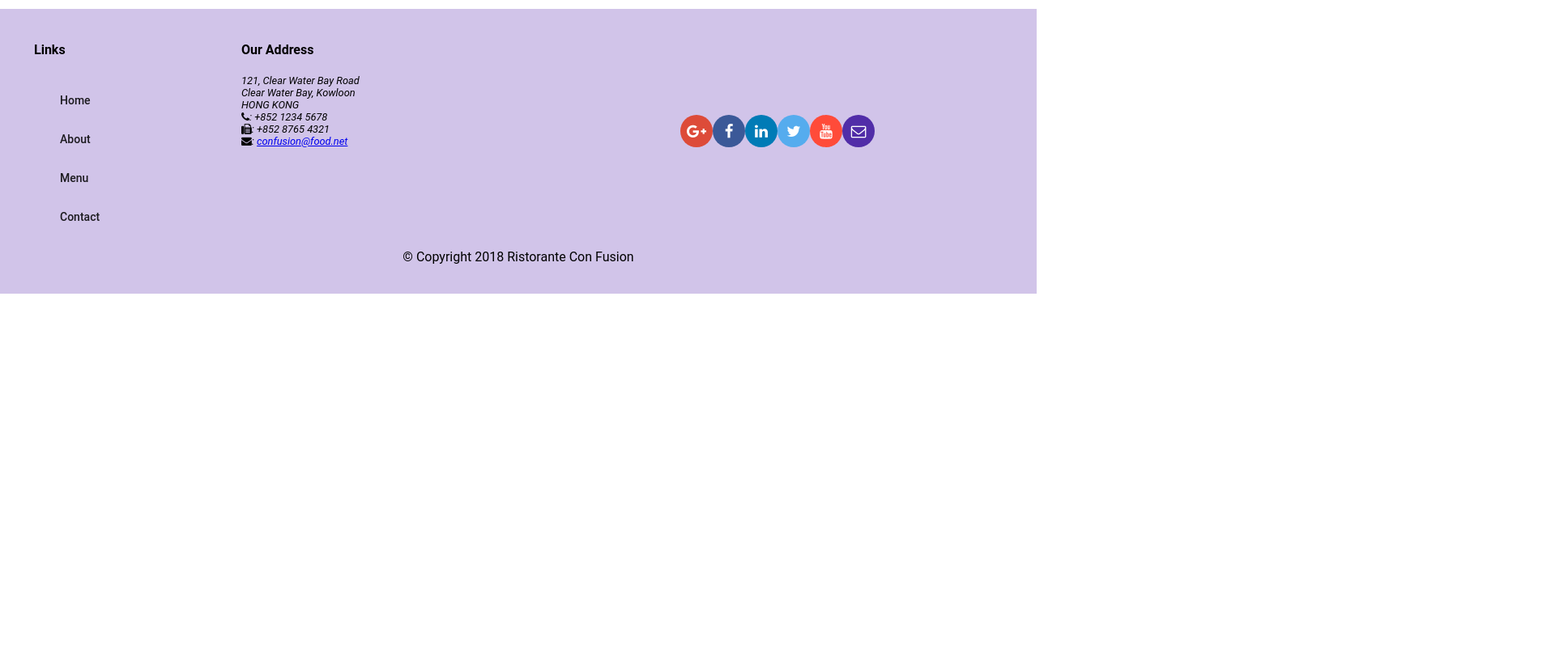
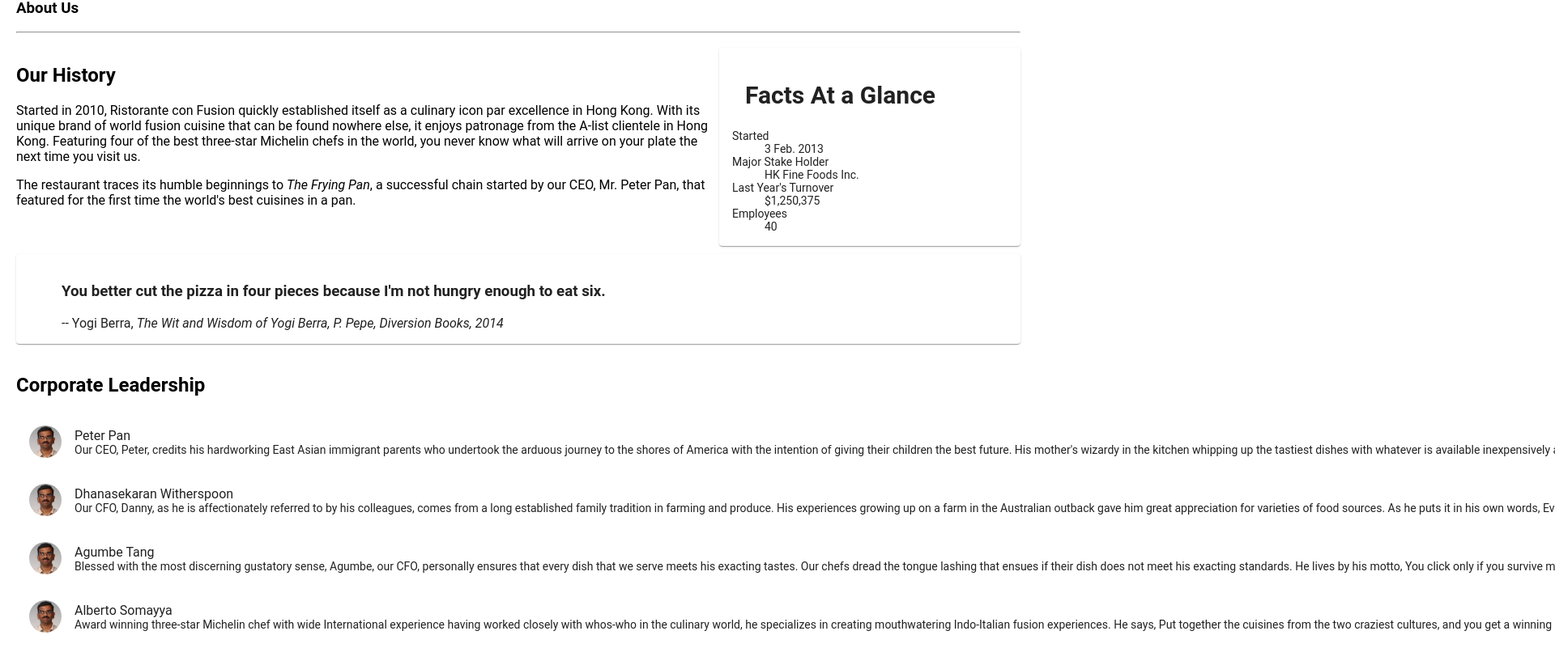
Before and after one commit to jalitha-dewapura/angular-coursera, an Angular app: page /about in a window 1280 px wide. Shown: the part 379-1180 px from the top of the page at 81% size, 1920 px wide, since content can reach past the window. Before the commit the page ends 800 px from the top, so only its background shows below. Built offline with nearby package versions, Linux system fonts and the light colour scheme.

Commit message:
week 2 assignment is completed

```diff
--- a/src/app/about/about.component.html
+++ b/src/app/about/about.component.html
@@ -1 +1,71 @@
-<p>about works!</p>
+<div class="container"
+    fxLayout="column"
+    fxLayoutGap="10px">
+
+    <div fxFlex>
+        <div>
+            <h3>About Us</h3>
+            <hr>
+        </div>
+    </div>
+
+    <div fxFlex>
+        <div fxLayout="column" fxLayout.gt-sm="row">
+        <div fxFlex="70">
+            <h2>Our History</h2>
+            <p>Started in 2010, Ristorante con Fusion quickly established itself as a culinary icon par excellence in Hong Kong. With its unique brand of world fusion cuisine that can be found nowhere else, it enjoys patronage from the A-list clientele in Hong Kong.  Featuring four of the best three-star Michelin chefs in the world, you never know what will arrive on your plate the next time you visit us.</p>
+            <p>The restaurant traces its humble beginnings to <em>The Frying Pan</em>, a successful chain started by our CEO, Mr. Peter Pan, that featured for the first time the world's best cuisines in a pan.</p>
+        </div>
+        <div fxFlex="30">
+            <mat-card>
+            <mat-card-header>
+                <mat-card-title>
+                <h2>Facts At a Glance</h2>
+                </mat-card-title>
+            </mat-card-header>
+            <mat-card-content>
+                <dl>
+                <dt>Started</dt>
+                <dd>3 Feb. 2013</dd>
+                <dt>Major Stake Holder</dt>
+                <dd>HK Fine Foods Inc.</dd>
+                <dt>Last Year's Turnover</dt>
+                <dd>$1,250,375</dd>
+                <dt>Employees</dt>
+                <dd>40</dd>
+                </dl>
+            </mat-card-content>
+            </mat-card>
+        </div>
+        </div>
+    </div>
+
+    <div fxFlex>
+        <mat-card>
+        <blockquote>
+            <h3>You better cut the pizza in four pieces because
+                I'm not hungry enough to eat six.</h3>
+            <footer>-- Yogi Berra,
+            <cite>The Wit and Wisdom of Yogi Berra,
+                P. Pepe, Diversion Books, 2014</cite>
+            </footer>
+        </blockquote>
+        </mat-card>
+    </div>
+
+    <div fxFlex>
+
+        <mat-list fxFlex>
+            <h2 matLine>Corporate Leadership</h2>
+
+            <mat-list-item *ngFor="let leader of leaders">
+                <img matListAvatar src="{{leader.image}}" alt="{{leader.name}}">
+                <h1 matLine>{{leader.name}}</h1>
+                <p matLine>
+                    <span>{{leader.description}}</span>
+                </p>
+            </mat-list-item>
+        </mat-list>
+    </div>
+
+</div>
--- a/src/app/about/about.component.ts
+++ b/src/app/about/about.component.ts
@@ -1,4 +1,6 @@
 import { Component, OnInit } from '@angular/core';
+import { Leader } from '../shared/leader';
+import { LeaderService } from '../services/leader.service';
 
 @Component({
   selector: 'app-about',
@@ -7,9 +9,13 @@ import { Component, OnInit } from '@angular/core';
 })
 export class AboutComponent implements OnInit {
 
-  constructor() { }
+  leaders: Leader[];
+
+  constructor(private leaderservice: LeaderService) { }
 
   ngOnInit(): void {
+    this.leaders = this.leaderservice.getLeaders();
   }
 
+
 }
--- a/src/app/app.module.ts
+++ b/src/app/app.module.ts
@@ -21,6 +21,8 @@ import { AboutComponent } from './about/about.component';
 import { ContactComponent } from './contact/contact.component';
 
 import { DishService } from './services/dish.service';
+import { PromotionService } from './services/promotion.service';
+import { LeaderService } from './services/leader.service';
 
 
 @NgModule({
@@ -46,7 +48,9 @@ import { DishService } from './services/dish.service';
     AppRoutingModule
   ],
   providers: [
-    DishService
+    DishService,
+    PromotionService,
+    LeaderService
   ],
   bootstrap: [AppComponent]
 })
--- a/src/app/home/home.component.html
+++ b/src/app/home/home.component.html
@@ -31,4 +31,17 @@
         </mat-card-content>
     </mat-card>
 
+    <mat-card *ngIf="leader" fxFlex>
+        <mat-card-header>
+            <div mat-card-avatar></div>
+            <mat-card-title>
+            <h3>{{leader.name | uppercase}}</h3>
+            </mat-card-title>
+        </mat-card-header>
+        <img mat-card-image src={{leader.image}} alt={{leader.name}}>
+        <mat-card-content>
+            <p>{{leader.description}}</p>
+        </mat-card-content>
+    </mat-card>
+
 </div>
--- a/src/app/home/home.component.ts
+++ b/src/app/home/home.component.ts
@@ -3,6 +3,8 @@ import { Promotion } from '../shared/promotion';
 import { PromotionService } from '../services/promotion.service';
 import { Dish } from '../shared/dish';
 import { DishService } from '../services/dish.service';
+import { Leader } from '../shared/leader';
+import { LeaderService } from '../services/leader.service';
 
 @Component({
   selector: 'app-home',
@@ -13,12 +15,14 @@ export class HomeComponent implements OnInit {
 
   dish: Dish;
   promotion: Promotion;
+  leader: Leader;
 
-  constructor(private dishservice: DishService, private promotionservice: PromotionService) { }
+  constructor(private dishservice: DishService, private promotionservice: PromotionService, private leaderservice:LeaderService ) { }
 
   ngOnInit(): void {
     this.dish = this.dishservice.getFeaturedDish();
     this.promotion = this.promotionservice.getFeaturedPromotion();
+    this.leader = this.leaderservice.getFeaturedLeader();
   }
 
 }
--- a/src/app/menu/menu.component.ts
+++ b/src/app/menu/menu.component.ts
@@ -14,16 +14,10 @@ export class MenuComponent implements OnInit {
 
   dishes: Dish[];
 
-  selectedDish: Dish;
-
   constructor(private dishService: DishService) { }
 
   ngOnInit(): void {
     this.dishes = this.dishService.getDishes();
   }
 
-  onSelect(dish: Dish){
-    this.selectedDish = dish;
-  }
-
 }
--- /dev/null
+++ b/src/app/services/leader.service.ts
@@ -0,0 +1,22 @@
+import { Injectable } from '@angular/core';
+import { Leader } from '../shared/leader';
+import { LEADERS } from '../shared/leaders';
+
+@Injectable({
+  providedIn: 'root'
+})
+export class LeaderService {
+
+  constructor() { }
+
+  getLeaders(): Leader[] {
+    return LEADERS;
+  }
+  getFeaturedLeader(): Leader {
+    return LEADERS.filter( (leader) => leader.featured )[0];
+  }
+  getLeader(id: string): Leader {
+    return LEADERS.filter( (leader) => (leader.id === id) )[0];
+  }
+
+}
--- /dev/null
+++ b/src/app/shared/leader.ts
@@ -0,0 +1,10 @@
+export class Leader {
+    id: string;
+    name: string;
+    image: string;
+    designation: string;
+    abbr: string;
+    featured: boolean;
+    description: string;
+
+}
--- /dev/null
+++ b/src/app/shared/leaders.ts
@@ -0,0 +1,44 @@
+import { Leader } from './leader';
+
+export const LEADERS: Leader[] = [
+    {
+        id: '0',
+        name: 'Peter Pan',
+        image: '/assets/images/alberto.png',
+        designation: 'Chief Epicurious Officer',
+        abbr: 'CEO',
+        featured: false,
+        // tslint:disable-next-line:max-line-length
+        description: 'Our CEO, Peter, credits his hardworking East Asian immigrant parents who undertook the arduous journey to the shores of America with the intention of giving their children the best future. His mother\'s wizardy in the kitchen whipping up the tastiest dishes with whatever is available inexpensively at the supermarket, was his first inspiration to create the fusion cuisines for which The Frying Pan became well known. He brings his zeal for fusion cuisines to this restaurant, pioneering cross-cultural culinary connections.'
+    },
+    {
+        id: '1',
+        name: 'Dhanasekaran Witherspoon',
+        image: '/assets/images/alberto.png',
+        designation: 'Chief Food Officer',
+        abbr: 'CFO',
+        featured: false,
+        // tslint:disable-next-line:max-line-length
+        description: 'Our CFO, Danny, as he is affectionately referred to by his colleagues, comes from a long established family tradition in farming and produce. His experiences growing up on a farm in the Australian outback gave him great appreciation for varieties of food sources. As he puts it in his own words, Everything that runs, wins, and everything that stays, pays!'
+    },
+    {
+        id: '2',
+        name: 'Agumbe Tang',
+        image: '/assets/images/alberto.png',
+        designation: 'Chief Taste Officer',
+        abbr: 'CTO',
+        featured: false,
+        // tslint:disable-next-line:max-line-length
+        description: 'Blessed with the most discerning gustatory sense, Agumbe, our CFO, personally ensures that every dish that we serve meets his exacting tastes. Our chefs dread the tongue lashing that ensues if their dish does not meet his exacting standards. He lives by his motto, You click only if you survive my lick.'
+    },
+    {
+        id: '3',
+        name: 'Alberto Somayya',
+        image: '/assets/images/alberto.png',
+        designation: 'Executive Chef',
+        abbr: 'EC',
+        featured: true,
+        // tslint:disable-next-line:max-line-length
+        description: 'Award winning three-star Michelin chef with wide International experience having worked closely with whos-who in the culinary world, he specializes in creating mouthwatering Indo-Italian fusion experiences. He says, Put together the cuisines from the two craziest cultures, and you get a winning hit! Amma Mia!'
+    }
+];
```
Also changed, not shown: 1 other file (tests, documents, lock files or other folders).
